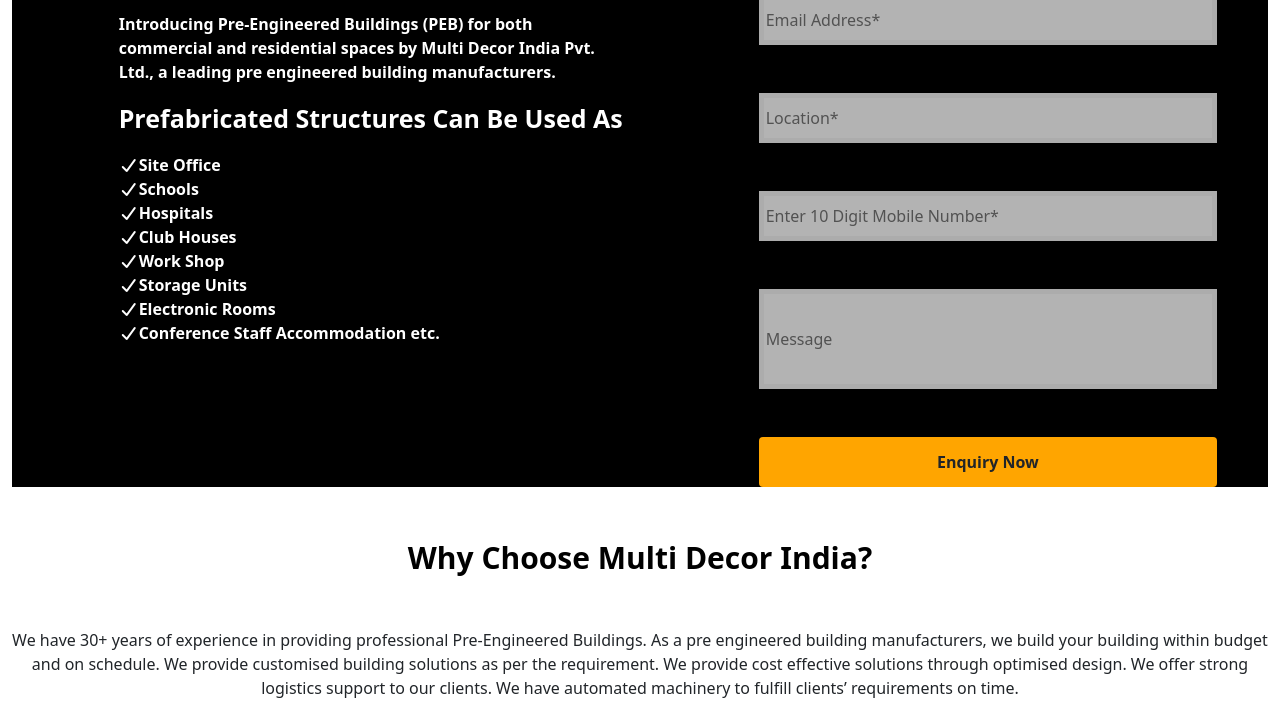
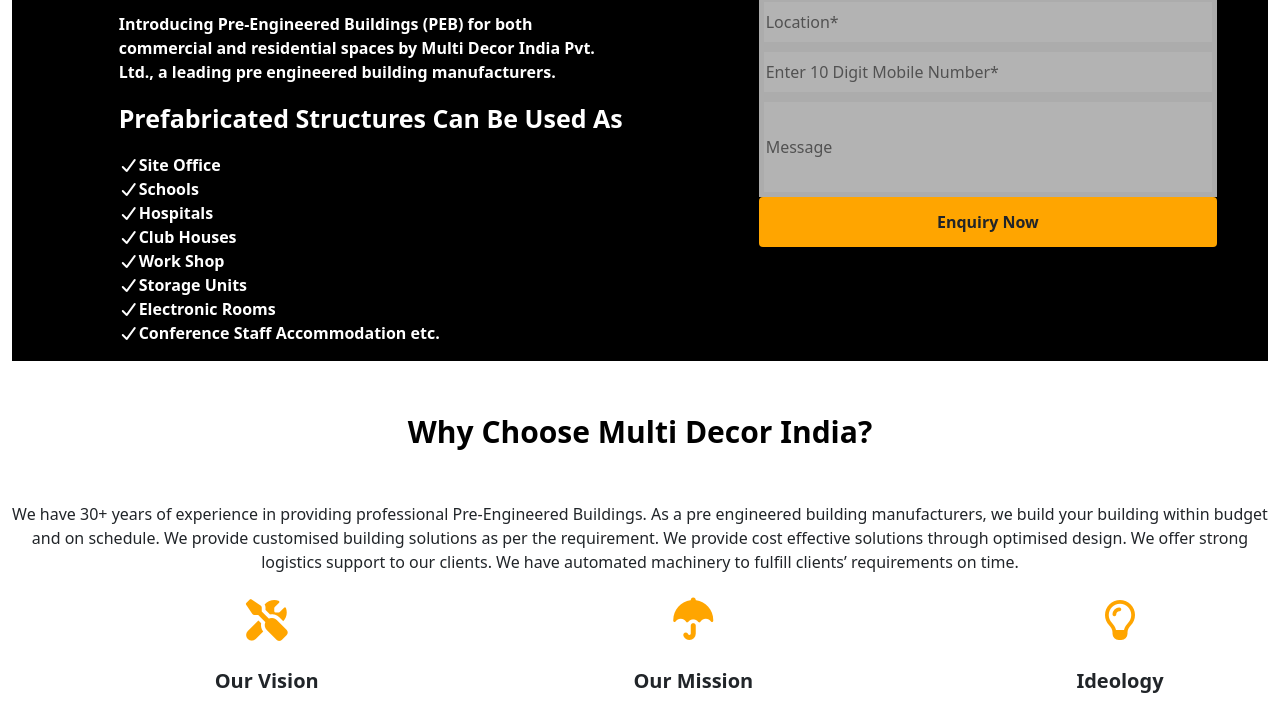
Before and after one commit to 123star499/template, a plain HTML site: page index.html in a window 1280 px wide. Shown: the part 747-1456 px from the top of the page. Drawn offline with nearby package versions, Linux system fonts and the light colour scheme.

Commit message:
Update index.html

```diff
--- a/index.html
+++ b/index.html
@@ -70,13 +70,13 @@
 					<li type="none" class="three"><i class="fa-solid fa-check"></i>Electronic Rooms</li>
 					<li type="none" class="three"><i class="fa-solid fa-check"></i>Conference Staff Accommodation etc.</p>
 				</div>
-				<div class="col-md-5 offset-md-1 col-sm-6 mt-5">
+				<div class="col-md-5 offset-md-1 col-sm-6 mt-5 pb-5">
 					<form autocomplete="off" method="post">
-						<input class="four" type="text" name="name" placeholder="Name*" required/><br/><br/><br/>
-						<input class="four" type="email" name="email" placeholder="Email Address*" required/><br/><br/><br/>
-						<input class="four" type="text" name="add" placeholder="Location*" required/><br/><br/><br/>
-						<input class="four" type="tel" name="mobile" placeholder="Enter 10 Digit Mobile Number*" required/><br/><br/><br/>
-						<input style="height: 100px;" class="four" type="text" name="msg" placeholder="Message" required/><br/><br/><br/>
+						<input class="four" type="text" name="name" placeholder="Name*" required/><br/>
+						<input class="four" type="email" name="email" placeholder="Email Address*" required/><br/>
+						<input class="four" type="text" name="add" placeholder="Location*" required/><br/>
+						<input class="four" type="tel" name="mobile" placeholder="Enter 10 Digit Mobile Number*" required/><br/>
+						<input style="height: 100px;" class="four" type="text" name="msg" placeholder="Message" required/><br/>
 						<button class="btn" style="width: 90%;height: 50px;background: orange;font-weight: bold;">Enquiry Now</button>
 					</form>
 				</div>
@@ -189,7 +189,7 @@
 				<p style="text-align: center;font-size: 30px;font-weight: bold;">Are You Looking For A Pre Engineered Building Manufacturers?</p>
 			</div>
 			<div class="col-md-6 col-sm-6 mt-5" style="padding-top: 5%;padding-left: 20%;">
-				<button class="btn" style="text-align: center;font-size: 20px;background: black;color: white;" ><a class="nav-link" href="#contact">Contact Now</a></button>
+				<button class="btn" style="text-align: center;font-size: 20px;background: black;" ><a style="color:white" class="nav-link" href="#contact">Contact Now</a></button>
 			</div>
 		</div>
 		<div id="our">
@@ -200,7 +200,7 @@
 		</div>
 		<div style="background: black;height: 200px;">
 				<p class="mt-5" style="text-align: center;font-size: 30px;font-weight: bold;color: white;">Looking For a Quote?</p>
-				<div style="text-align: center;"><button class="btn" style="text-align: center;font-size: 20px;background: orange;color: white;align-items: center;" ><a class="nav-link" href="#contact">Enquire Now</a></button></div>
+				<div style="text-align: center;"><button class="btn" style="text-align: center;font-size: 20px;background: orange;color: white;align-items: center;" ><a style="color:white" class="nav-link" href="#contact">Enquire Now</a></button></div>
 		</div>
 		<div>
 			<p style="color: orange;text-align: center;font-size: 40px;">Client Testimonials</p>
```
